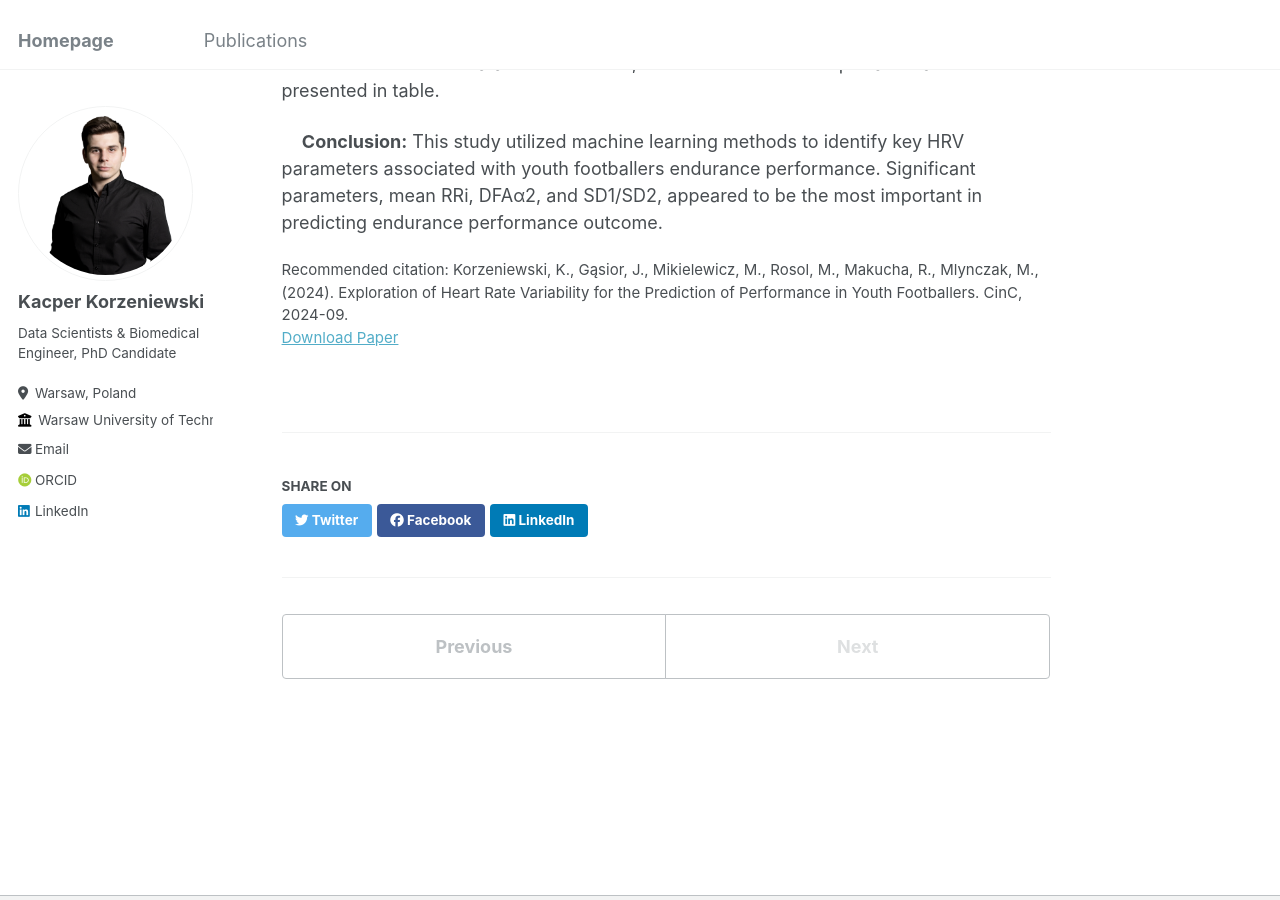
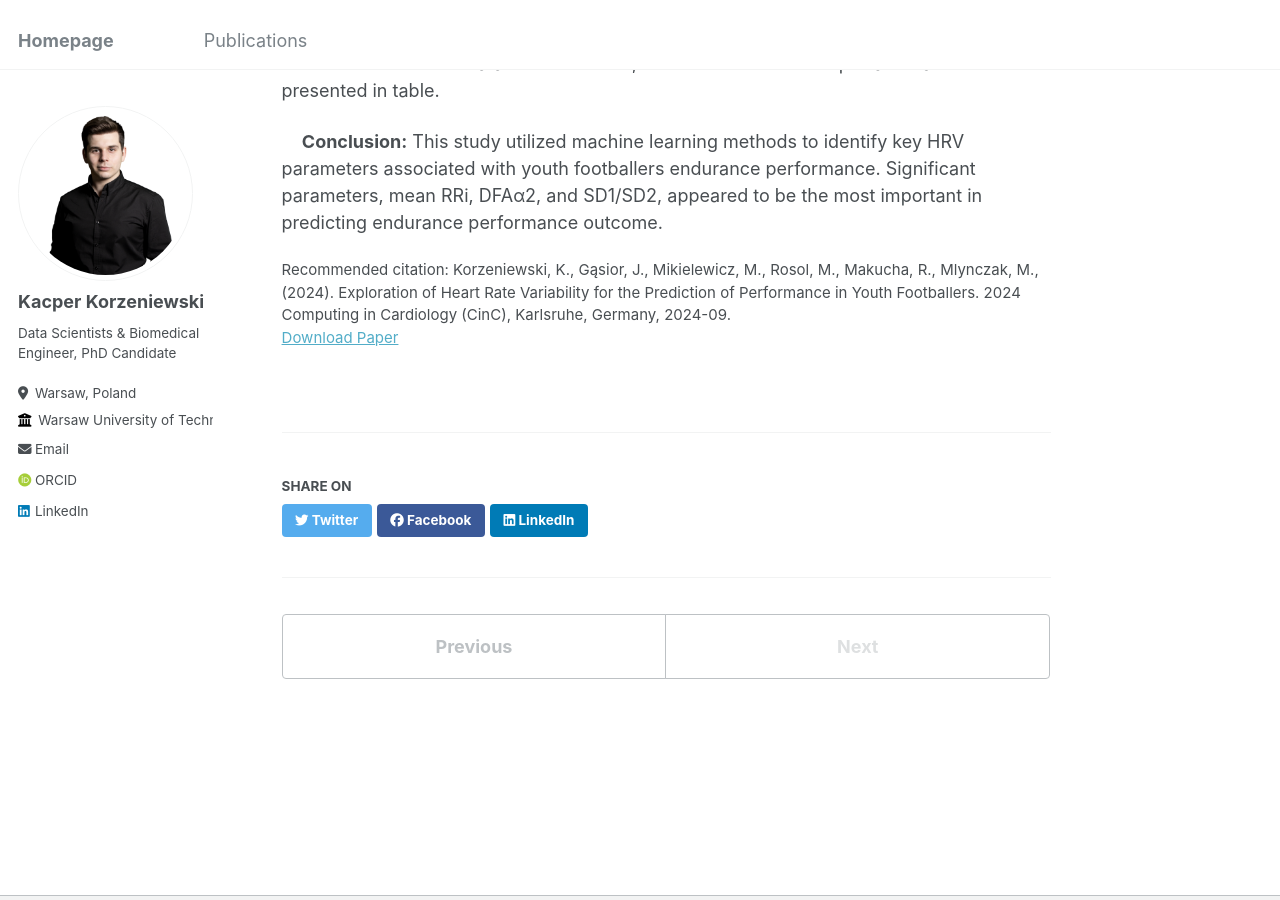
Before and after one commit to KacperKorzen/KacperKorzen.github.io, a Jekyll site: the page built from _publications/2024-09-11-Exploration-of-HRV-for-Prediction-of-Performance.md, in a window 1280 px wide and 900 px high, scrolled down 895 px. Built offline with Jekyll 4.4.1, drawn with Linux system fonts in a browser that asks for light colours; some web fonts are replaced.

Commit message:
conference abstract Cinc update

```diff
--- a/_publications/2024-09-11-Exploration-of-HRV-for-Prediction-of-Performance.md
+++ b/_publications/2024-09-11-Exploration-of-HRV-for-Prediction-of-Performance.md
@@ -6,7 +6,7 @@ excerpt: 'The study was to explore prediction quality of resting short-term hear
 date: 2024-09-11
 venue: 'Computing in Cardiology conference'
 paperurl: 'https://cinc.org/2024/Program/accepted/136.pdf'
-citation: 'Korzeniewski, K., Gąsior, J., Mikielewicz, M., Rosol, M., Makucha, R., Mlynczak, M., (2024). Exploration of Heart Rate Variability for the Prediction of Performance in Youth Footballers. CinC, 2024-09.'
+citation: 'Korzeniewski, K., Gąsior, J., Mikielewicz, M., Rosol, M., Makucha, R., Mlynczak, M., (2024). Exploration of Heart Rate Variability for the Prediction of Performance in Youth Footballers. 2024 Computing in Cardiology (CinC), Karlsruhe, Germany, 2024-09.'
 ---
 **Authors:**
 **Kacper Korzeniewski**, Jakub S. Gąsior, Magdalena Mikielewicz, Maciej Rosoł, Robert Makuch and Marcel Młyńczak
```
